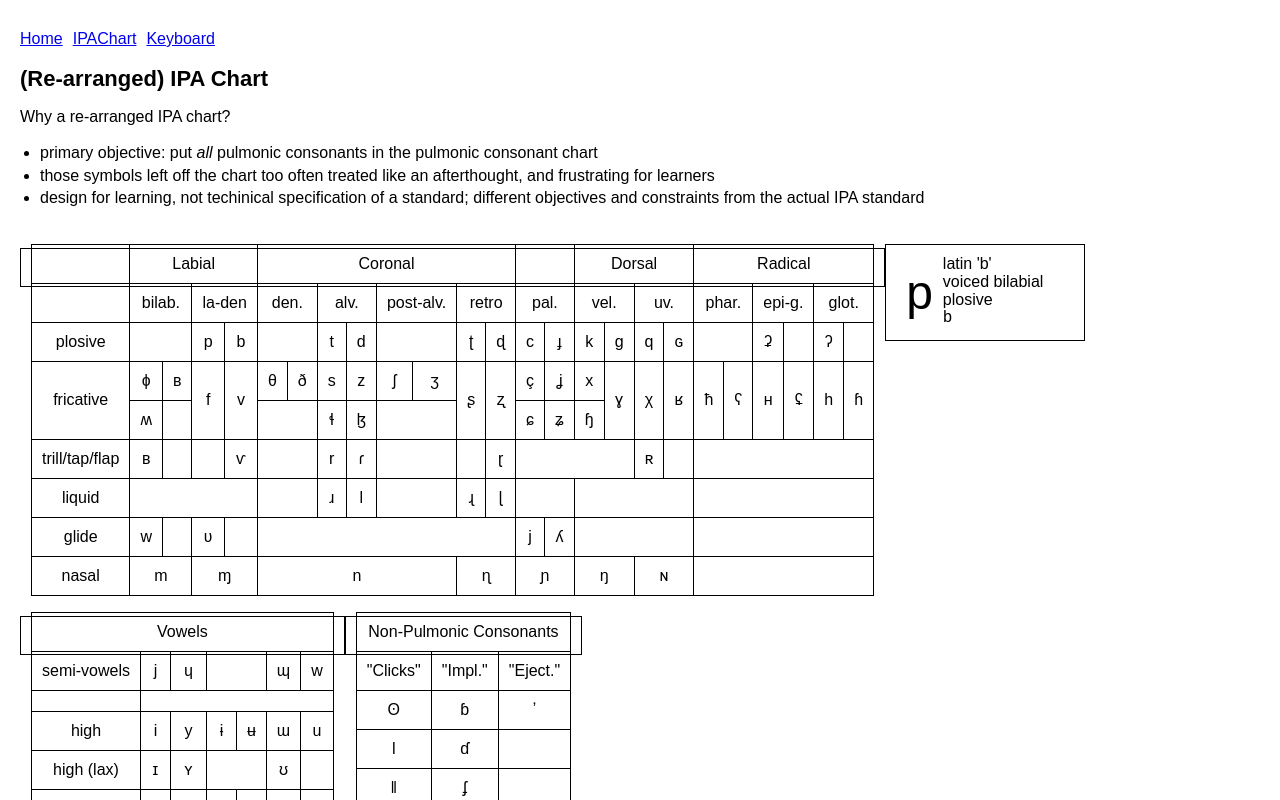
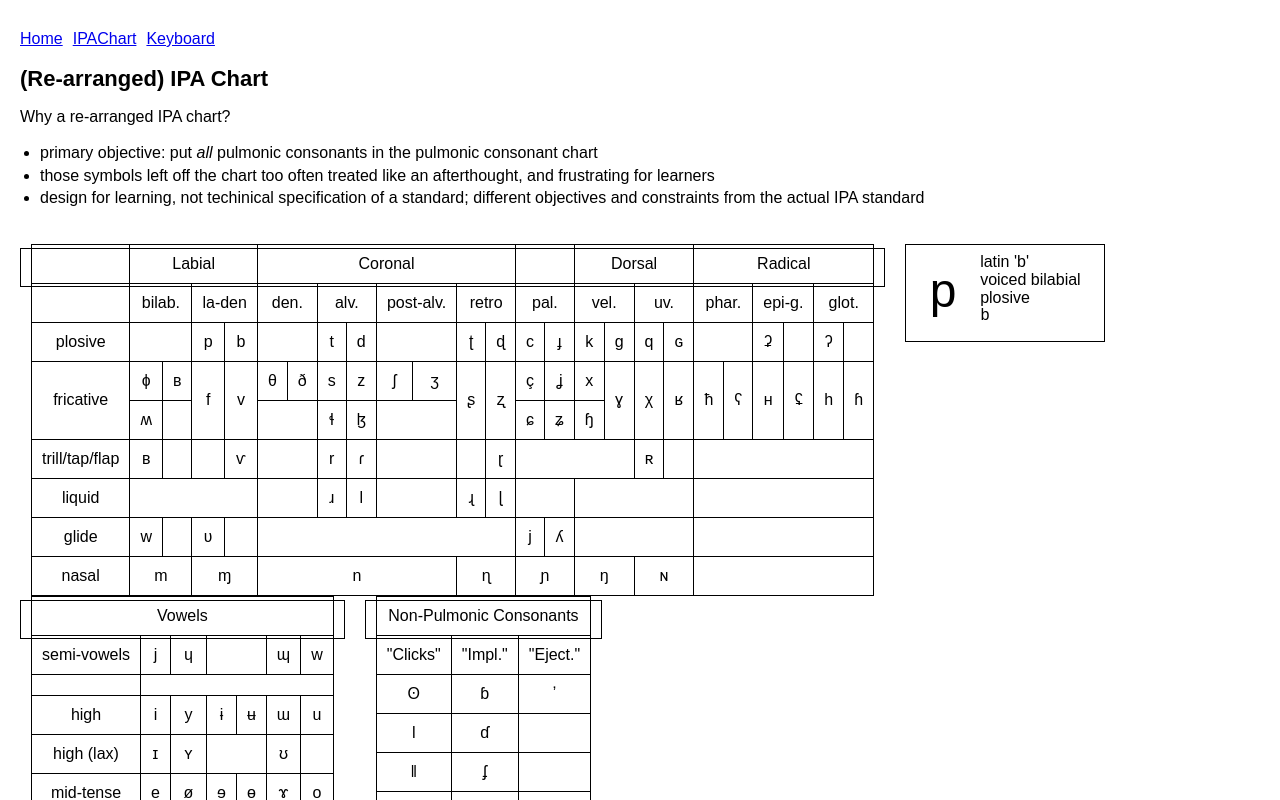
Before and after one commit to theapana/ipa-keyboard, a React (Create React App) app: page /IPAChart in a window 1280 px wide. Shown: the top 800 px of the page. Built offline with nearby package versions, Linux system fonts and the light colour scheme.

Commit message:
more spacing

```diff
--- a/src/IPAChart.js
+++ b/src/IPAChart.js
@@ -33,10 +33,10 @@ export default function IPAChart() {
         <br />
         <PulmonicChart setSymbol={setSymbol} />
         <Card value={symbol} />
-        <p />
+        <div className="m-6" />
         <VowelChart setSymbol={setSymbol} />
         <NonPulmonicChart setSymbol={setSymbol} />
-        <br />
+        <div className="m-6" />
         <Markdown>{content2}</Markdown>
     </div>;
 }
--- a/src/assets/css/chart.css
+++ b/src/assets/css/chart.css
@@ -1,5 +1,6 @@
 .IPAChart {
     display: inline;
+    margin-right: 20px;
 }
 .IPAChart tr,
 .IPAChart td,
@@ -12,14 +13,19 @@
 .IPACard {
     display: inline-block;
     border: 1px solid #000000;
-    padding: 10px;
+    padding: 8px;
+    padding-left: 2px;
     width: 200px;
     vertical-align: top;
 }
 .IPACard .glyph {
     font-size: 48px;
     float: left;
-    padding: 10px;
+    width: 72px;
+    height: 80px;
+    padding-top: 10px;
+    padding-right: 2px;
+    text-align:center;
 }
 .IPACard .glyph-name {
 }
```
